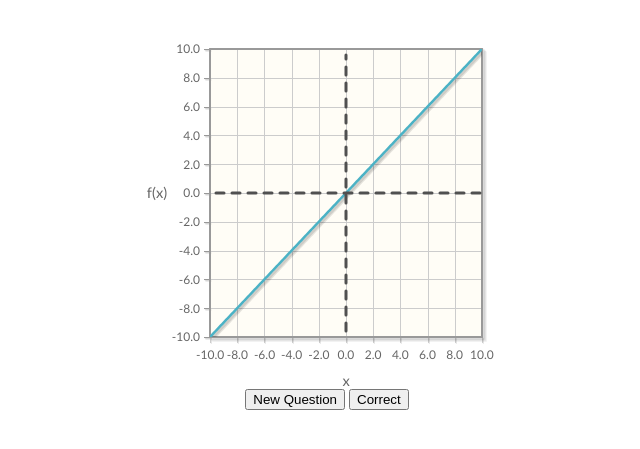
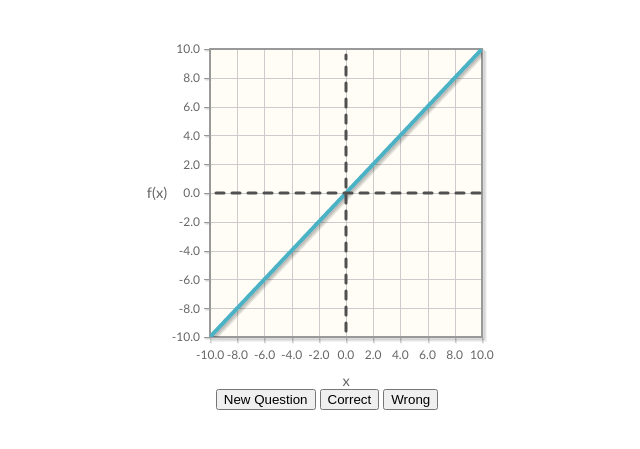
Before and after one commit to cjhanrahan/Guess-the-Function, a plain HTML site: page index.html in a window 1280 px wide. Shown: the part 61-510 px from the top of the page, without its empty margins (313-953 px from the left). Drawn offline with nearby package versions, Linux system fonts and the light colour scheme; some packages are replaced by stand-ins of ours.

Commit message:
right and wrong functionality working

```diff
--- a/chart.js
+++ b/chart.js
@@ -43,8 +43,12 @@ var MainInterface = {
 }
 
 var Settings = {
-		rightColor: '#00CC00',
-		wrongColor: '#CC0000'
+		rightColor: '#00FF00',
+		wrongColor: '#FF0000',
+
+		min: -10,
+		max: 10,
+		delta: 0.1
 }
 
 var QuizState = {
@@ -158,9 +162,10 @@ var UserInterface = {
 
 	drawChart: function() {
 		//get the function that will be the right answer
-		var  qs = QuizState;
-		var funcToDraw = qs.choices[qs.ansIndex];
-		QuizState.chartRef = this.plot(funcToDraw, -10, 10, 0.1);
+		var qs = QuizState,
+			s = Settings,
+			funcToDraw = qs.choices[qs.ansIndex];
+		QuizState.chartRef = this.plot([funcToDraw], s.min, s.max, s.delta);
 
 	},
 
@@ -198,34 +203,65 @@ var UserInterface = {
 	},
 
 	wrongAns: function(index) {
-		//turn function graph green
 
-		//draw wrong choice graph
+		var s = Settings,
+			rightPoints
+			wrongFunc = QuizState.choices[index];
+
+		//plot right answer and wrong answer on same graph
+		QuizState.chartRef = this.plot(
+				[QuizState.getAnswer(), wrongFunc],
+				-10, 10, 0.1
+		)
+		//color the functions to make right/wrong clearer
+		QuizState.chartRef.replot({seriesColors: [Settings.rightColor, Settings.wrongColor]});
+
+		//color the buttons to make right/wrong clear
+		$('.choice').eq(QuizState.ansIndex)
+					.css('background-color', Settings.rightColor);
+		$('.choice').eq(index)
+					.css('background-color', Settings.wrongColor);
+
 	},
 
 	clearButtons: function(index) {
 		$('.choice').css('background-color', '#FFFFFF')
 	},
 
-	// plot a function by applying fOfX to points
-	// from min to max, using delta as interval
-	plot: function(mathFunc, min, max, delta){
+	generatePoints: function(mathFunc) {
+		var s = Settings,
+			points = [],
+			fn = mathFunc.fn;
 
-		// populate array of discrete points to plot
-		var points = [],
-			fn = mathFunc.fn;
-		for(var x=min; x<max; x+=delta) {
+		for(var x=s.min; x<s.max; x+=s.delta) {
 			var fOfX = fn(x);
-			// replace absurd off the chart numbers
-			if(fOfX > 100)
-				points.push([x, 100]);
-			else if(fOfX < -100)
-				points.push([x, -100]);
+			// replace absurd and off the chart numbers
+			var tooFar = 10 * s.max;
+			if(fOfX > tooFar)
+				points.push([x, tooFar]);
+			else if(fOfX < -tooFar)
+				points.push([x, -tooFar]);
 			else
 				points.push([x, fn(x)]);
 		}
 		// push f(max) , even if not equal to min + a multiple of delta
-		points.push([x, fn(max)]);
+		points.push([x, fn(s.max)]);
+
+		return points;
+	},
+
+	// plot a function by applying fOfX to points
+	// from min to max, using delta as interval
+	//
+	// returns a chart
+	plot: function(mathFuncs, min, max, delta){
+
+		var points, pointsArray = [];
+		for(var i=0; i<mathFuncs.length; i++) {
+			points = this.generatePoints(mathFuncs[i]);
+			pointsArray.push(points);
+		}
+
 
 		// populate array of tickmarks at integers
 		var tickmarks = [];
@@ -236,9 +272,11 @@ var UserInterface = {
 		tickmarks.push(max);
 
 		// draw graph
-		var chart = $.jqplot('chart', [points], {
+		var chart = $.jqplot('chart', pointsArray, {
 			// don't show discreteness of points
-			series:[{showMarker:false}],
+			seriesDefaults:{
+				lineWidth: 4,
+				showMarker:false},
 			// both axes contain the same range and tickmarks
 			axesDefaults: {
 				min: min,
--- a/index.html
+++ b/index.html
@@ -30,6 +30,7 @@
 			<div id="debugButtons">
 				<button type="button" onclick="MainInterface.newQuestion()">New Question</button>
 				<button type="button" onclick="UserInterface.correctAns()">Correct</button>
+				<button type="button" onclick="UserInterface.wrongAns(3)">Wrong</button>
 			</div>
 		</center>
 	</body>
```
